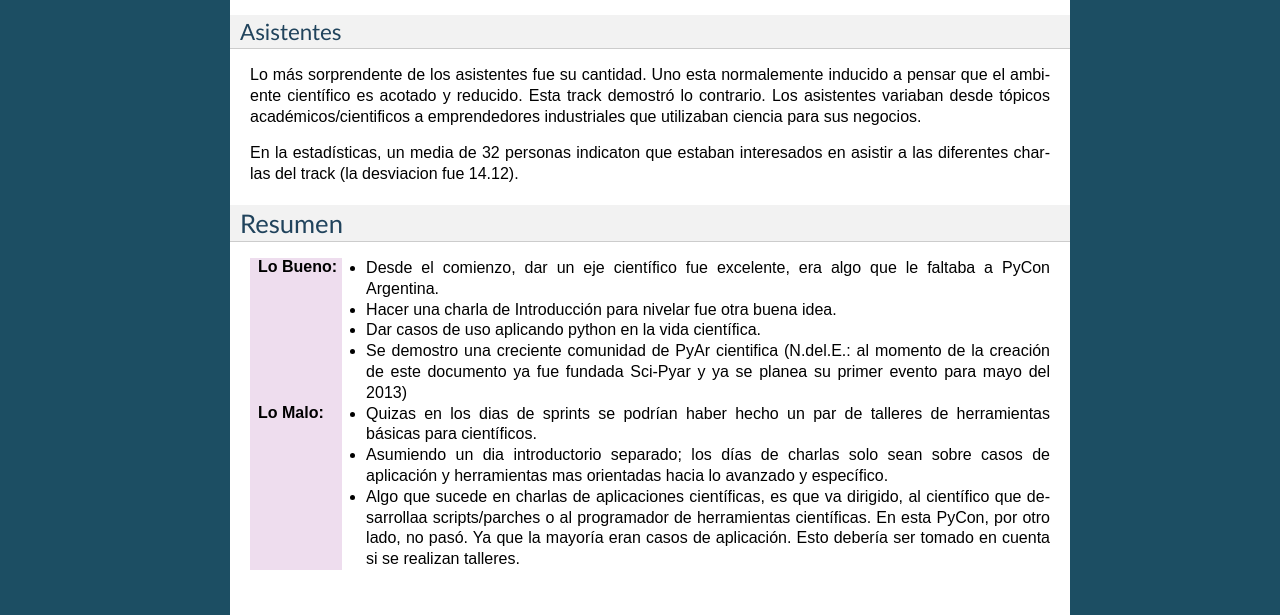
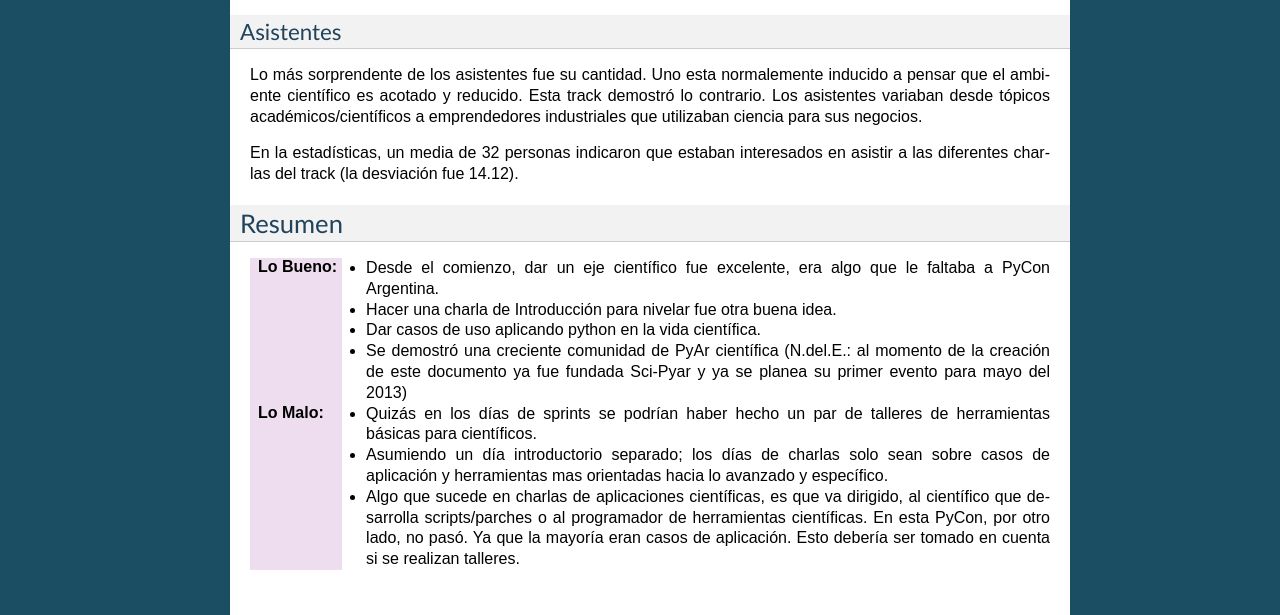
Before and after one commit to leliel12/pyconar20012_postmortem, a Sphinx documentation site: the page built from source/ciencia.rst, in a window 1280 px wide and 900 px high, scrolled down 1164 px. Shown: the part 223-838 px from the top of the window. Built offline with Sphinx 7.4.7, drawn with Linux system fonts in a browser that asks for light colours; some of the changed text lies outside the part shown.

Commit message:
typos from ciencia

```diff
--- a/source/ciencia.rst
+++ b/source/ciencia.rst
@@ -16,33 +16,33 @@ Objetivos
 
 Se pueden enumerar los siguientes:
 
-    - Otorgar la oportunidad de divulgación del Leguaje Python en la comunidad
+    - Otorgar la oportunidad de divulgación del leguaje Python en la comunidad
       Científica Argentina.
     - Dar la posibilidad de de acceder y revisar las herramientas disponibles,
       tanto para problemas científicos como para otros de naturaleza mas
-      puntural.
+      puntual.
     - Mostrar librerías para el desarrollador de aplicaciones científicas.
-    - Mostrar la combinacion de la educación, ingeniería y ciencia con la
+    - Mostrar la combinación de la educación, ingeniería y ciencia con la
       computación a través de Python.
 
 
-Charlas eligidas
+Charlas elegidas
 ----------------
 
 Link al listado completo de charlas (incluido el track científico) con sus
 respectivas descripciones: http://ar.pycon.org/2012/activity/accepted
 
-Se incluyerón casos de estudio y herramientas; la mayoría los pilares
+Se incluyeron casos de estudio y herramientas; la mayoría los pilares
 fundamentales dentro del ámbito científico con Python.
 
 Se puede enumerar:
-    - Parelelización (para obtener velocidad en el cálculo)
+    - Paralelización (para obtener velocidad en el cálculo)
     - Visualización que otorgue mayor información al científico.
 
-Quizas sería interesante agregar más temas de astronomia,
-ya que paquetes de python crecen en gran cantidad en esta clase de tópicos.
+Quizás sería interesante agregar más temas de astronomía,
+ya que paquetes de python crecen en gran cantidad en esa clase de tópicos.
 
-Probablemente otras ciencias como antropologia, la ciencias sociales, economia
+Probablemente otras ciencias como antropología, la ciencias sociales, economía
 y otras puedan encontrar un lugar en la comunidad
 
 **Charlas:**
@@ -82,11 +82,11 @@ Asistentes
 Lo más sorprendente de los asistentes fue su cantidad. Uno esta normalemente
 inducido a pensar que el ambiente científico es acotado y reducido. Esta track
 demostró lo contrario. Los asistentes variaban desde tópicos
-académicos/cientificos a emprendedores industriales que utilizaban ciencia para
+académicos/científicos a emprendedores industriales que utilizaban ciencia para
 sus negocios.
 
-En la estadísticas, un media de 32 personas indicaton que estaban interesados en
-asistir a las diferentes charlas del track (la desviacion fue 14.12).
+En la estadísticas, un media de 32 personas indicaron que estaban interesados en
+asistir a las diferentes charlas del track (la desviación fue 14.12).
 
 
 Resumen
@@ -97,17 +97,17 @@ Resumen
       faltaba a PyCon Argentina.
     - Hacer una charla de Introducción para nivelar fue otra buena idea.
     - Dar casos de uso aplicando python en la vida científica.
-    - Se demostro una creciente comunidad de PyAr cientifica (N.del.E.: al
+    - Se demostró una creciente comunidad de PyAr científica (N.del.E.: al
       momento de la creación de este documento ya fue fundada Sci-Pyar y ya
       se planea su primer evento para mayo del 2013)
 :Lo Malo:
-    - Quizas en los dias de sprints se podrían haber hecho un par de talleres
+    - Quizás en los días de sprints se podrían haber hecho un par de talleres
       de herramientas básicas para científicos.
-    - Asumiendo un dia introductorio separado; los días de charlas solo sean
+    - Asumiendo un día introductorio separado; los días de charlas solo sean
       sobre casos de aplicación y herramientas mas orientadas hacia lo avanzado
       y específico.
     - Algo que sucede en charlas de aplicaciones científicas, es que va
-      dirigido, al científico que desarrollaa scripts/parches
+      dirigido, al científico que desarrolla scripts/parches
       o al programador de herramientas científicas. En esta PyCon, por otro
       lado, no pasó. Ya que la mayoría eran casos de aplicación. Esto debería
       ser tomado en cuenta si se realizan talleres.
```
Also changed, not shown: other parts of source/ciencia.rst (+2 -2 lines).
